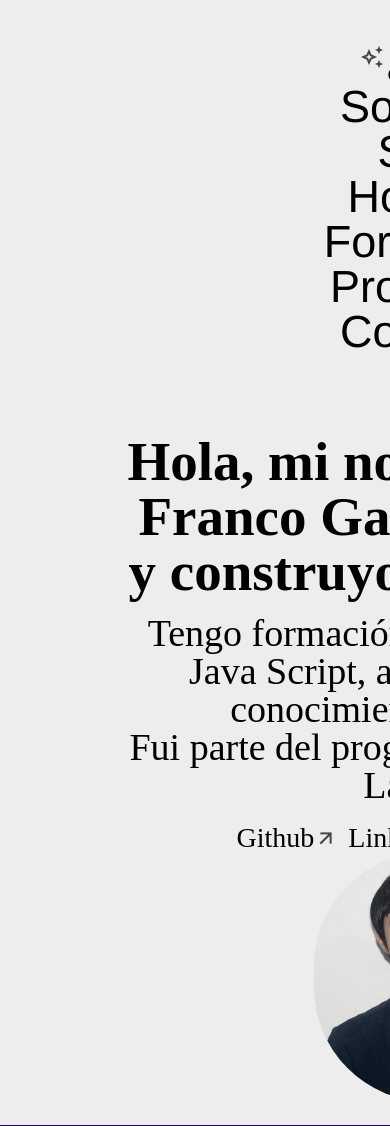
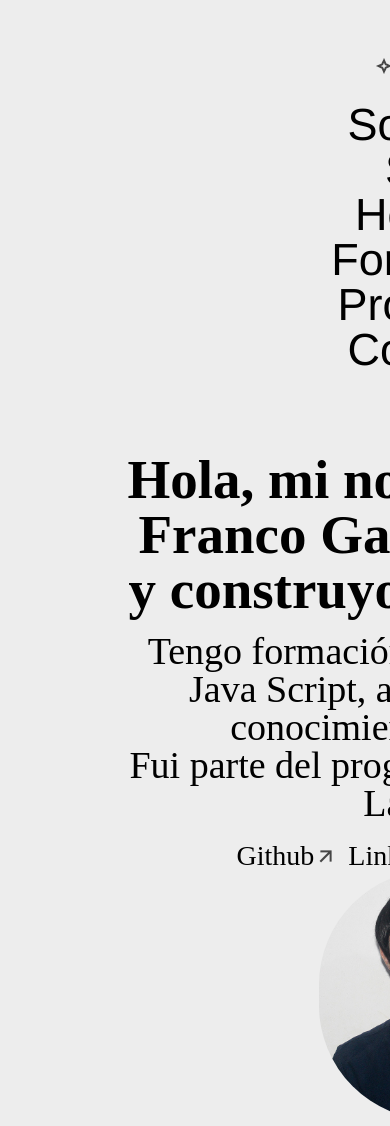
Before and after one commit to Agustincs8/challengeOnePortafolio, a plain HTML site: page index.html in a window 390 px wide. Shown: the top 1126 px of the page. Drawn offline with Linux system fonts and the light colour scheme.

Commit message:
ultimos ajustes posicionamiento mobile

```diff
--- a/css/presentacionSobremi.css
+++ b/css/presentacionSobremi.css
@@ -72,7 +72,7 @@
         font-size: 28px;
     }
     .foto {
-        margin-left: 250px;
+        margin-left: 260px;
     }
     .imagen {
         height: 250px;
--- a/css/style.css
+++ b/css/style.css
@@ -42,7 +42,7 @@
         justify-content:space-between;
     }
     .encabezado {
-        margin-left:280px;
+        margin-left:295px;
         width:auto;
     }
     .items-nav {
```
